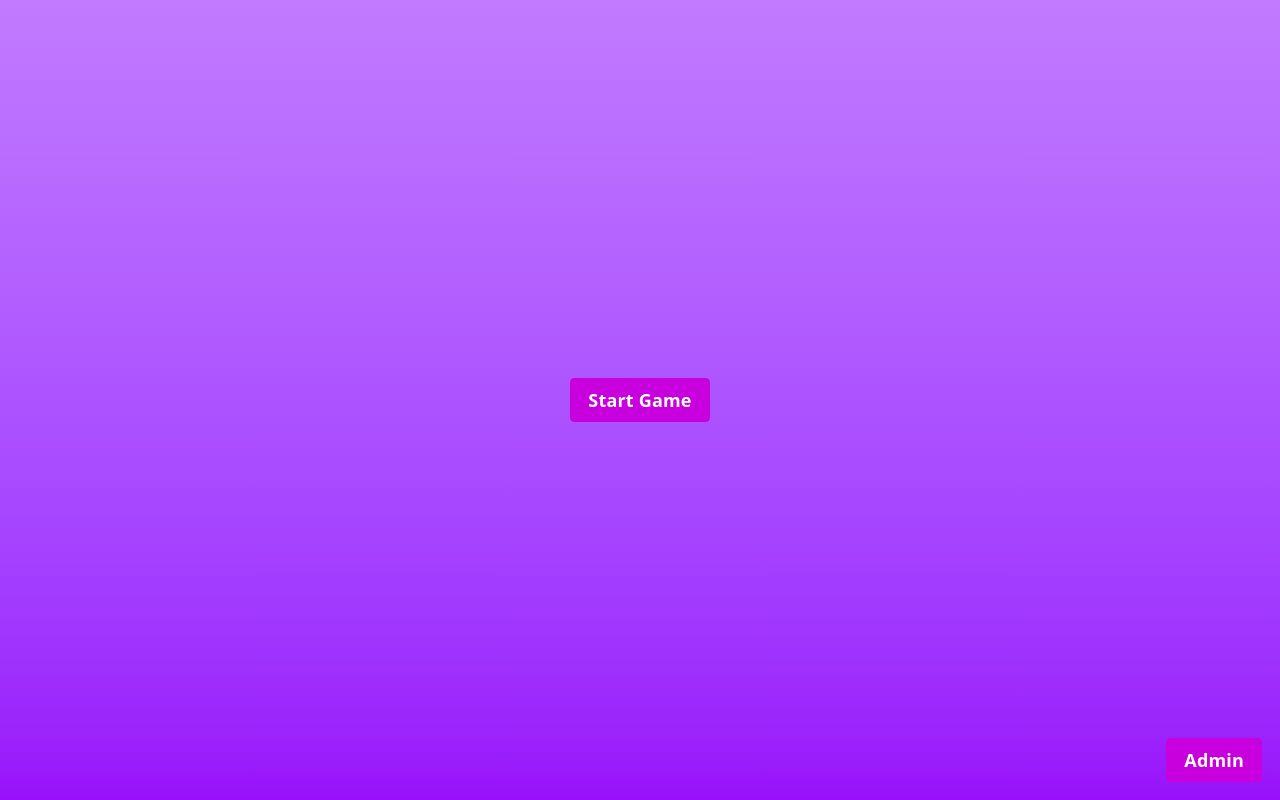
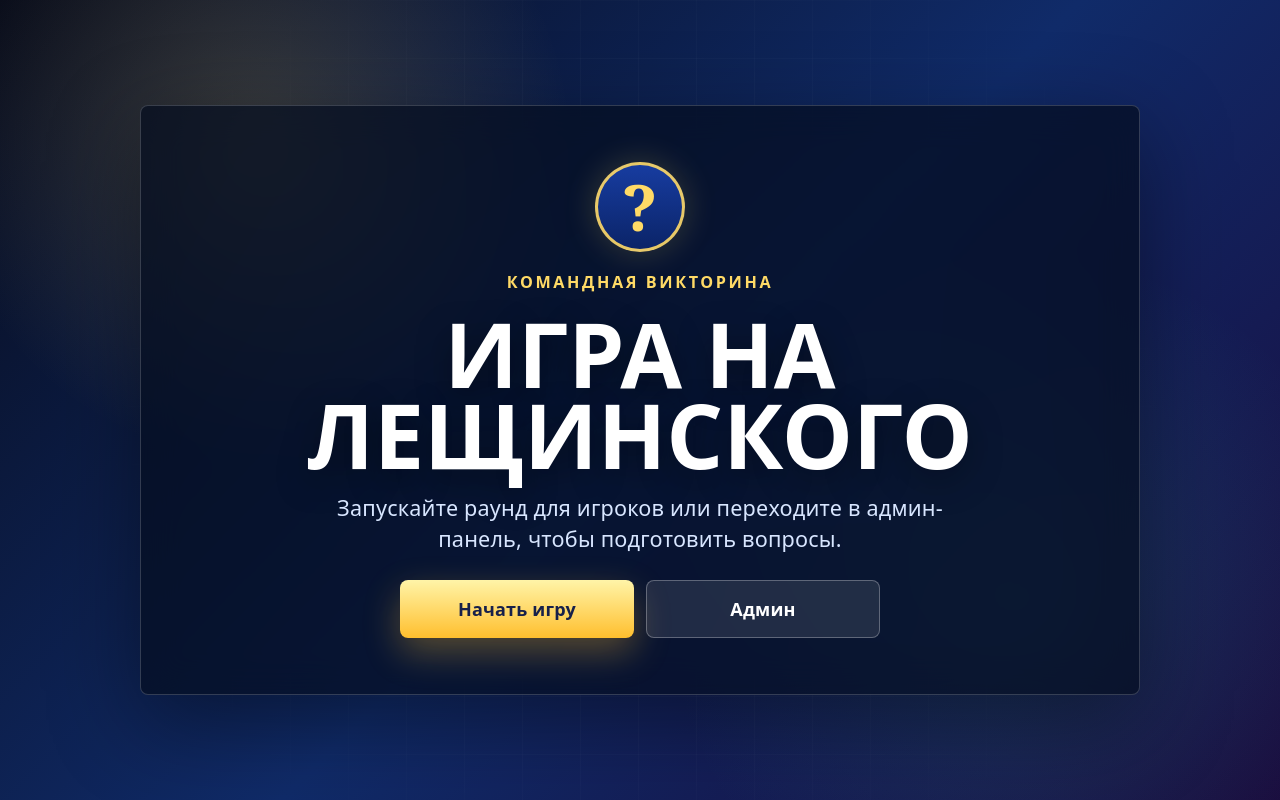
Before and after one commit to t-gladkaya/jeopardy-app, a React (Vite) app: page / in a window 1280 px wide. Built offline with nearby package versions, Linux system fonts and the light colour scheme.

Commit message:
feat: create landing page

```diff
--- a/index.html
+++ b/index.html
@@ -1,10 +1,10 @@
 <!doctype html>
-<html lang="en">
+<html lang="ru">
   <head>
     <meta charset="UTF-8" />
     <link rel="icon" type="image/svg+xml" href="/favicon.svg" />
     <meta name="viewport" content="width=device-width, initial-scale=1.0" />
-    <title>jeopardy-app</title>
+    <title>Игра на Лещинского</title>
   </head>
   <body>
     <div id="root"></div>
--- a/src/App.css
+++ b/src/App.css
@@ -1,145 +1,166 @@
-.counter {
-  font-size: 16px;
-  padding: 5px 10px;
-  border-radius: 5px;
-  color: var(--accent);
-  background: var(--accent-bg);
-  border: 2px solid transparent;
-  transition: border-color 0.3s;
-  margin-bottom: 24px;
+.landing-page {
+  position: relative;
+  isolation: isolate;
+  width: 100%;
+  height: 100svh;
+  overflow: hidden;
+  display: grid;
+  place-items: center;
+  padding: clamp(16px, 4vw, 48px);
+  box-sizing: border-box;
+  color: #f8fbff;
+  background:
+    radial-gradient(circle at 20% 18%, rgba(255, 218, 102, 0.2), transparent 26%),
+    radial-gradient(circle at 80% 76%, rgba(55, 211, 190, 0.16), transparent 30%),
+    linear-gradient(135deg, #070b1a 0%, #102b69 52%, #1a0b3d 100%);
+}
 
-  &:hover {
-    border-color: var(--accent-border);
+.landing-page::before {
+  content: '';
+  position: absolute;
+  inset: 0;
+  z-index: -1;
+  background-image:
+    linear-gradient(rgba(255, 255, 255, 0.055) 1px, transparent 1px),
+    linear-gradient(90deg, rgba(255, 255, 255, 0.055) 1px, transparent 1px);
+  background-size: clamp(34px, 5vw, 58px) clamp(34px, 5vw, 58px);
+  mask-image: radial-gradient(circle, #000 0%, transparent 76%);
+}
+
+.landing-card {
+  width: min(100%, 1000px);
+  max-height: calc(100svh - clamp(32px, 8vw, 96px));
+  display: grid;
+  place-items: center;
+  justify-items: center;
+  align-content: center;
+  gap: clamp(12px, 2.2vh, 22px);
+  padding: clamp(24px, 6vw, 56px);
+  box-sizing: border-box;
+  border: 1px solid rgba(255, 255, 255, 0.18);
+  border-radius: 8px;
+  background: rgba(5, 13, 31, 0.72);
+  box-shadow: 0 26px 90px rgba(0, 0, 0, 0.42);
+  text-align: center;
+  backdrop-filter: blur(18px);
+}
+
+.brand-mark {
+  display: grid;
+  place-items: center;
+  width: clamp(58px, 10vw, 90px);
+  height: clamp(58px, 10vw, 90px);
+  border: 3px solid rgba(255, 218, 102, 0.9);
+  border-radius: 50%;
+  color: #ffda66;
+  background: linear-gradient(180deg, #173ca0, #0b2468);
+  box-shadow: 0 0 34px rgba(255, 218, 102, 0.2);
+  font-family: Georgia, 'Times New Roman', serif;
+  font-size: clamp(2rem, 5vw, 3.8rem);
+  font-weight: 900;
+  line-height: 1;
+}
+
+.landing-kicker {
+  margin: 0;
+  color: #ffda66;
+  font-size: clamp(0.30rem, 1.7vw, 0.9rem);
+  font-weight: 900;
+  letter-spacing: 0.16em;
+  text-transform: uppercase;
+}
+
+.landing-card h1 {
+  margin: 0;
+  color: #ffffff;
+  font-size: clamp(2.4rem, 7vw, 5.2rem);
+  line-height: 0.9;
+  font-weight: 900;
+  letter-spacing: 0;
+  text-transform: uppercase;
+  text-shadow: 0 10px 34px rgba(0, 0, 0, 0.42);
+}
+
+.landing-text {
+  max-width: 620px;
+  margin: 0;
+  color: #d8e6ff;
+  font-size: clamp(0.95rem, 2.3vw, 1.2rem);
+  line-height: 1.45;
+}
+
+.landing-actions {
+  width: min(100%, 480px);
+  display: grid;
+  grid-template-columns: 1fr 1fr;
+  justify-content: center;
+  gap: 12px;
+  margin-top: clamp(4px, 1vh, 10px);
+}
+
+.start-button,
+.admin-button {
+  min-height: clamp(46px, 8vh, 58px);
+  padding: 0 18px;
+  border-radius: 8px;
+  font: inherit;
+  font-weight: 900;
+  cursor: pointer;
+  transition:
+    transform 0.18s ease,
+    box-shadow 0.18s ease,
+    border-color 0.18s ease;
+}
+
+.start-button {
+  border: 0;
+  color: #17204a;
+  background: linear-gradient(180deg, #fff4a8, #ffbf2e);
+  box-shadow: 0 14px 36px rgba(255, 191, 46, 0.32);
+}
+
+.admin-button {
+  border: 1px solid rgba(255, 255, 255, 0.28);
+  color: #ffffff;
+  background: rgba(255, 255, 255, 0.1);
+}
+
+.start-button:hover,
+.start-button:focus-visible,
+.admin-button:hover,
+.admin-button:focus-visible {
+  outline: none;
+  transform: translateY(-1px);
+}
+
+.start-button:hover,
+.start-button:focus-visible {
+  background: linear-gradient(180deg, #fff8c8, #ffd257);
+}
+
+.admin-button:hover,
+.admin-button:focus-visible {
+  border-color: rgba(255, 218, 102, 0.8);
+}
+
+@media (max-width: 560px) {
+  .landing-card {
+    padding: 22px;
   }
-  &:focus-visible {
-    outline: 2px solid var(--accent);
-    outline-offset: 2px;
+
+  .landing-actions {
+    grid-template-columns: 1fr;
   }
 }
 
-#center {
-  display: flex;
-  flex-direction: column;
-  gap: 25px;
-  place-content: center;
-  place-items: center;
-  flex-grow: 1;
+@media (max-height: 620px) {
+  .landing-card {
+    gap: 10px;
+    padding-top: 18px;
+    padding-bottom: 18px;
+  }
 
-  @media (max-width: 1366px) {
-    padding: 32px 20px 24px;
-    gap: 18px;
+  .landing-text {
+    display: none;
   }
 }
-
-#next-steps {
-  display: flex;
-  border-top: 1px solid var(--border);
-  text-align: left;
-
-  & > div {
-    flex: 1 1 0;
-    padding: 32px;
-    @media (max-width: 1024px) {
-      padding: 24px 20px;
-    }
-  }
-
-  .icon {
-    margin-bottom: 16px;
-    width: 22px;
-    height: 22px;
-  }
-
-  @media (max-width: 1024px) {
-    flex-direction: column;
-    text-align: center;
-  }
-}
-
-#docs {
-  border-right: 1px solid var(--border);
-
-  @media (max-width: 1024px) {
-    border-right: none;
-    border-bottom: 1px solid var(--border);
-  }
-}
-
-#next-steps ul {
-  list-style: none;
-  padding: 0;
-  display: flex;
-  gap: 8px;
-  margin: 32px 0 0;
-
-  .logo {
-    height: 18px;
-  }
-
-  a {
-    color: var(--text-h);
-    font-size: 16px;
-    border-radius: 6px;
-    background: var(--social-bg);
-    display: flex;
-    padding: 6px 12px;
-    align-items: center;
-    gap: 8px;
-    text-decoration: none;
-    transition: box-shadow 0.3s;
-
-    &:hover {
-      box-shadow: var(--shadow);
-    }
-    .button-icon {
-      height: 18px;
-      width: 18px;
-    }
-  }
-
-  @media (max-width: 1024px) {
-    margin-top: 20px;
-    flex-wrap: wrap;
-    justify-content: center;
-
-    li {
-      flex: 1 1 calc(50% - 8px);
-    }
-
-    a {
-      width: 100%;
-      justify-content: center;
-      box-sizing: border-box;
-    }
-  }
-}
-
-#spacer {
-  height: 88px;
-  border-top: 1px solid var(--border);
-  @media (max-width: 1024px) {
-    height: 48px;
-  }
-}
-
-.ticks {
-  position: relative;
-  width: 100%;
-
-  &::before,
-  &::after {
-    content: '';
-    position: absolute;
-    top: -4.5px;
-    border: 5px solid transparent;
-  }
-
-  &::before {
-    left: 0;
-    border-left-color: var(--border);
-  }
-  &::after {
-    right: 0;
-    border-right-color: var(--border);
-  }
-}
--- a/src/App.jsx
+++ b/src/App.jsx
@@ -1,17 +1,27 @@
 import './App.css'
+import { AdminButton } from './assets/components/buttons/AdminButton'
 import { StartButton } from './assets/components/buttons/StartButton'
-import { AdminButton } from './assets/components/buttons/AdminButton'
 
 function App() {
   return (
-    <section className="flex flex-col items-center justify-center min-h-screen bg-linear-to-b from-purple-400 to-purple-600 text-white">
-      <main>
-        <StartButton />
-      </main>
-      <footer className="flex justify-end w-full p-4 fixed bottom-0">
-        <AdminButton />
-      </footer>
-    </section>
+    <main className="landing-page">
+      <section className="landing-card" aria-labelledby="landing-title">
+        <div className="brand-mark" aria-hidden="true">
+          ?
+        </div>
+
+        <p className="landing-kicker">Командная викторина</p>
+        <h1 id="landing-title">Игра на Лещинского</h1>
+        <p className="landing-text">
+          Запускайте раунд для игроков или переходите в админ-панель, чтобы подготовить вопросы.
+        </p>
+
+        <div className="landing-actions" aria-label="Главные действия">
+          <StartButton />
+          <AdminButton />
+        </div>
+      </section>
+    </main>
   )
 }
 
--- a/src/assets/components/buttons/AdminButton.tsx
+++ b/src/assets/components/buttons/AdminButton.tsx
@@ -1,7 +1,7 @@
 export const AdminButton = () => {
   return (
-    <button className="bg-fuchsia-600 hover:bg-fuchsia-700 text-white font-bold py-2 px-4 rounded">
-      Admin
+    <button className="admin-button" type="button">
+      Админ
     </button>
   )
 }
--- a/src/assets/components/buttons/StartButton.tsx
+++ b/src/assets/components/buttons/StartButton.tsx
@@ -1,7 +1,7 @@
 export const StartButton = () => {
   return (
-    <button className="bg-fuchsia-600 hover:bg-fuchsia-700 text-white font-bold py-2 px-4 rounded">
-      Start Game
+    <button className="start-button" type="button">
+      Начать игру
     </button>
   )
 }
--- a/src/index.css
+++ b/src/index.css
@@ -57,12 +57,16 @@ body {
   margin: 0;
   width: 100%;
   min-width: 100%;
+  height: 100%;
   min-height: 100%;
+  overflow: hidden;
 }
 
 #root {
   width: 100vw;
+  height: 100svh;
   min-height: 100svh;
+  overflow: hidden;
   text-align: center;
   display: flex;
   flex-direction: column;
```
